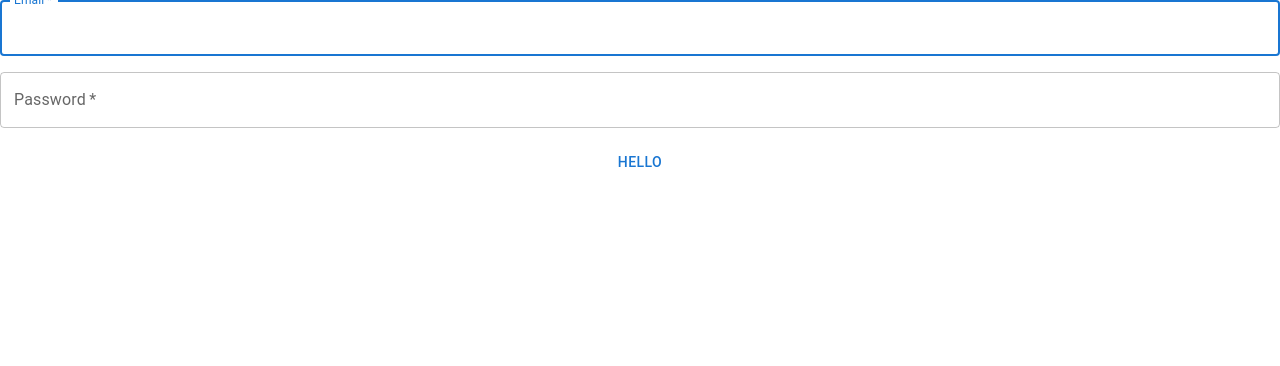
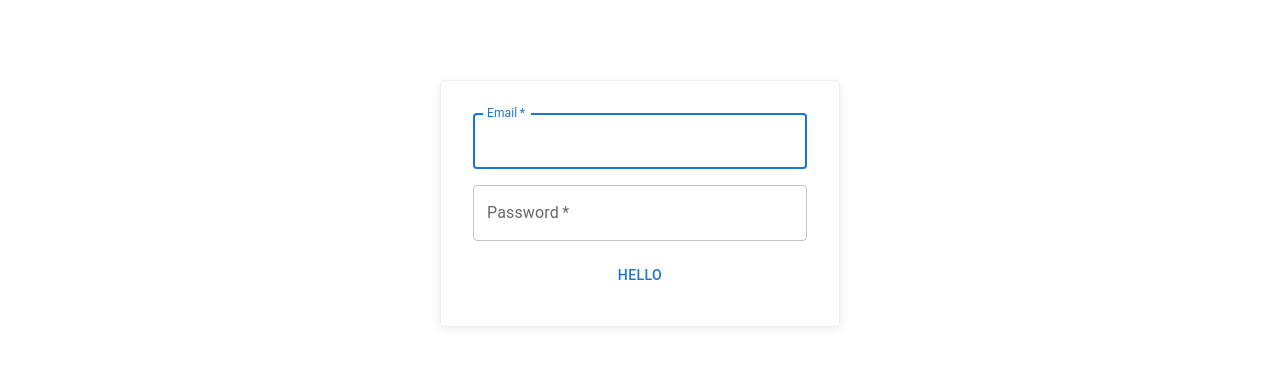
Before and after one commit to React-in-Thai/learn-material-ui-v6, a React (Vite) app: page / in a window 1280 px wide. Shown: the top 366 px of the page. Built offline with nearby package versions, Linux system fonts and the light colour scheme.

Commit message:
lesson 6 solution

```diff
--- a/src/App.tsx
+++ b/src/App.tsx
@@ -2,9 +2,21 @@ import Button from "@mui/material/Button";
 import CssBaseline from "@mui/material/CssBaseline";
 import TextField from "@mui/material/TextField";
 import Stack from "@mui/material/Stack";
+import Box from "@mui/material/Box";
 
 function App() {
   return (
+    <Box
+      sx={{
+        padding: "2rem",
+        maxWidth: "400px",
+        margin: "auto",
+        marginTop: "10vh",
+        border: "1px solid #eee",
+        boxShadow: "0 2px 10px rgba(0, 0, 0, 0.08)",
+        borderRadius: "4px",
+      }}
+    >
       <Stack spacing={2}>
         <CssBaseline /> {/* Reset CSS */}
         <TextField
@@ -32,6 +44,7 @@ function App() {
         />
         <Button>Hello</Button>
       </Stack>
+    </Box>
   );
 }
 
```
Lines whose indentation alone changed are shown as unchanged.
